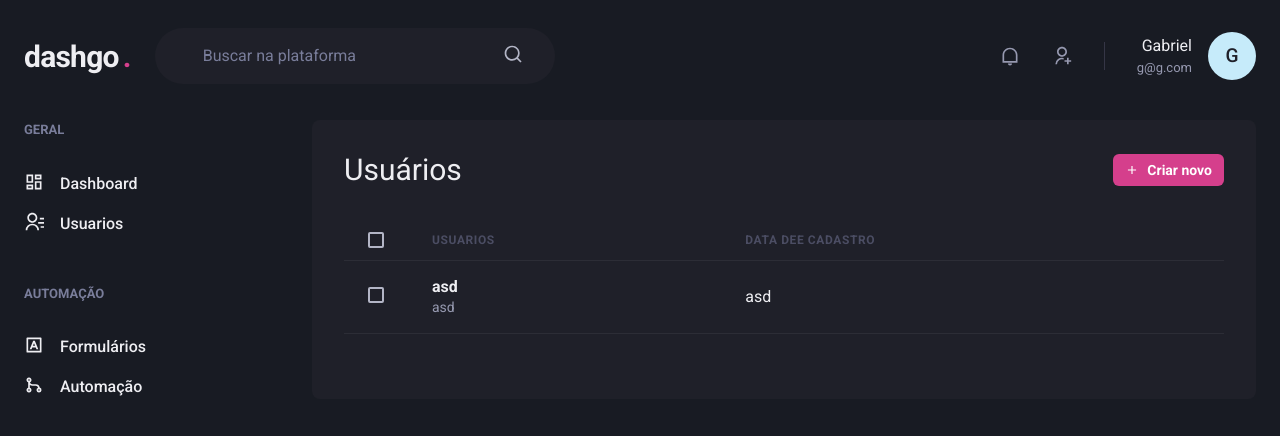
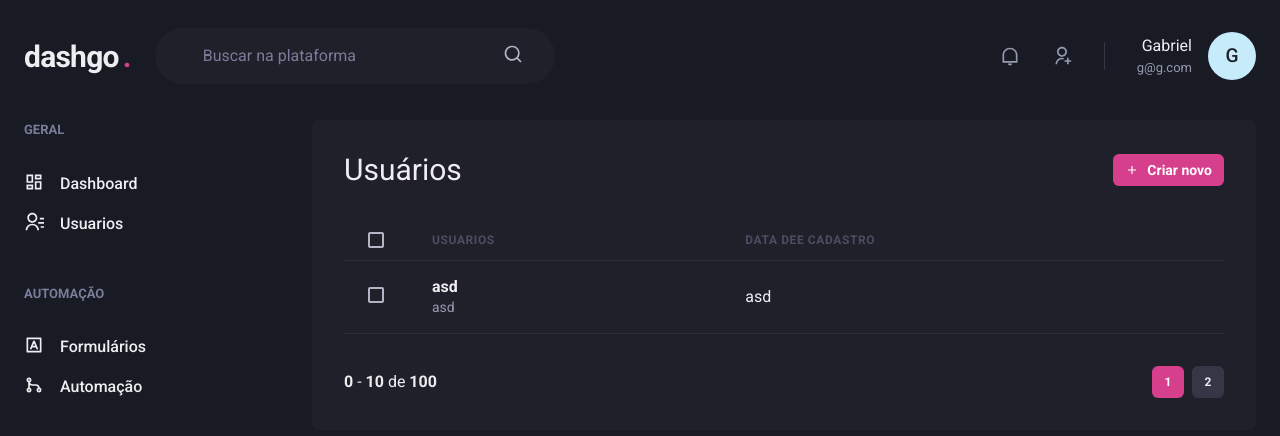
Before and after one commit to Gabriel3421/ignite_dashgo, a Next.js app: page /users in a window 1280 px wide. Shown: the top 436 px of the page. Built offline with nearby package versions, Linux system fonts and the light colour scheme.

Commit message:
controle de usuarios

```diff
--- /dev/null
+++ b/src/components/Pagination.tsx
@@ -0,0 +1,47 @@
+import { Stack, Button, Box } from "@chakra-ui/react";
+
+export function Pagination() {
+  return (
+    <Stack
+      direction='row'
+      spacing="6"
+      mt="8"
+      justify="space-between"
+      align="center"
+    >
+      <Box>
+        <strong>0</strong> - <strong>10</strong> de <strong>100</strong>
+      </Box>
+      <Stack
+        direction='row'
+        spacing="2"
+      >
+        <Button
+          size="sm"
+          fontSize='xs'
+          width="4"
+          colorScheme="pink"
+          disabled
+          _disabled={{
+            bgColor: 'pink.500',
+            cursor: 'default',
+          }}
+        >
+          1
+        </Button>
+        <Button
+          size="sm"
+          fontSize='xs'
+          width="4"
+          bg="gray.700"
+          _hover={{
+            bg: 'gray.500'
+          }}
+        >
+          2
+        </Button>
+      </Stack>
+    </Stack>
+
+  );
+}
--- a/src/pages/users/index.tsx
+++ b/src/pages/users/index.tsx
@@ -1,6 +1,7 @@
 import { Box, Flex, Heading, Icon, Button, Table, Thead, Tr, Th, Checkbox,Text, Tbody, Td } from "@chakra-ui/react";
 import { RiAddLine } from "react-icons/ri";
 import Header from "../../components/Header";
+import { Pagination } from "../../components/Pagination";
 import Sidebar from "../../components/Sidebar";
 
 
@@ -48,6 +49,7 @@
               </Tr>
             </Tbody>
           </Table>
+          <Pagination />
         </Box>
       </Flex>
     </Box>
```
Also changed, not shown: src/pages/users/create.tsx (added, +37 -0 lines).
